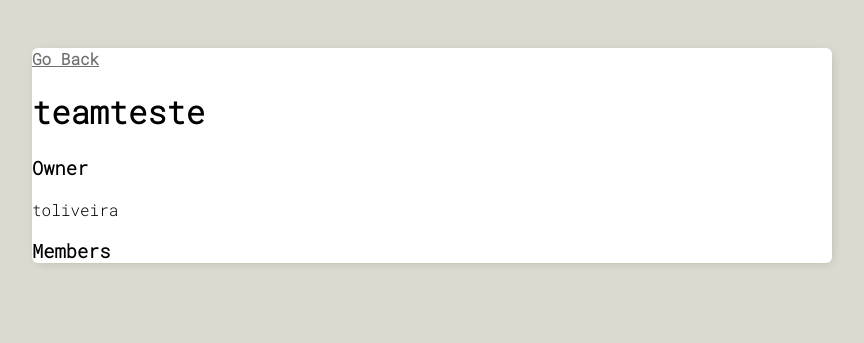
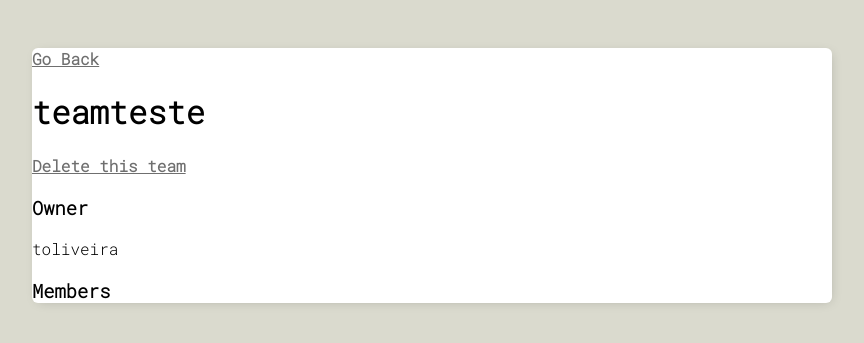
Before and after one commit to TiagoOliveiraa/ToDoApp_Django, a Django app: page /team-detail/3 in a window 1280 px wide. Shown: the top 343 px of the page, without its empty margins (208-1072 px from the left). Run offline with Django 4.2, Linux system fonts and the light colour scheme; a user stored in the database is signed in; data comes from the database, SQL or seed files in the repository; both versions use the stored data as it was after the commit.

Commit message:
Team Editing finished, started the team-task finishing

```diff
--- a/main/templates/main/team_detail.html
+++ b/main/templates/main/team_detail.html
@@ -9,17 +9,18 @@ Team Detail
 <a href="{% url 'team-task-list' team.id%}">Go Back</a>
 
 <h1>{{team.name}}</h1>
+<a href="{% url 'team-delete' team.id%}">Delete this team</a>
 
     <h3>Owner</h3>
     {{team.owner}}
     <h3>Members</h3>
     {% for member in members %}
         <p>{{member.username}}</p>
-        <a>X</a>
+        <a href = "{% url 'remove-from-team' team.id member.id%}">X</a>
         {% if member not in moderators %}
-        <a>Add as moderator</a>
+        <a href="{% url 'add-moderator' team.id member.id%}">Add as moderator</a>
         {% else %}
-        <a>Remove as moderator</a>
+        <a href="{% url 'remove-moderator' team.id member.id%}">Remove as moderator</a>
         {% endif %}
     {% endfor %}
 
--- a/main/templates/main/team_task_list.html
+++ b/main/templates/main/team_task_list.html
@@ -11,8 +11,10 @@ Team Task list
 
     {% for task in tasks %}
         <h1>{{task.title}}</h1>
+        <a href="{% url 'task-update' task.id%}">edit</a>
+        <a href="{% url 'task-delete' task.id%}">X</a>
     {% endfor %}
-
+    <br>
     <a href="{% url 'team-task-create' myteam.id %}">Create new task</a>
     {% if request.user == myteam.owner %}
     <a href="{% url 'team-detail' myteam.id %}">Edit Team</a>
--- a/main/urls.py
+++ b/main/urls.py
@@ -1,6 +1,7 @@
 from django.urls import path
 from .views import taskList, taskDetail, taskCreate, taskDelete, taskUpdate, CustomLogin, RegisterPage
-from .views import teamList,teamTaskList, teamTaskCreate, teamCreate, teamEdit
+from .views import teamList,teamTaskList, teamTaskCreate, teamCreate, teamEdit, teamDelete
+from .views import removeFromTeam, add_as_moderator, remove_as_moderator
 from .views import teamInvite, inviteList, accept_invite, accept_invite_home, deny_invite, deny_invite_home
 from django.contrib.auth.views import LogoutView
 
@@ -23,5 +24,9 @@ urlpatterns = [
     path('deny-invite-home/<int:id>/', deny_invite_home, name="deny-invite-home"),
     path('accept-invite/<int:id>/', accept_invite, name="accept-invite"),
     path('deny-invite/<int:id>/', deny_invite, name="deny-invite"),
-    path('team-detail/<int:pk>',teamEdit.as_view(), name="team-detail")
+    path('team-detail/<int:pk>',teamEdit.as_view(), name="team-detail"),
+    path('add-moderator/<int:teamid>/<int:userid>/',add_as_moderator, name="add-moderator"),
+    path('remove-moderator/<int:teamid>/<int:userid>/',remove_as_moderator, name="remove-moderator"),
+    path('remove-from-team/<int:teamid>/<int:userid>/',removeFromTeam, name="remove-from-team"),
+    path('team-delete/<int:pk>', teamDelete.as_view(), name="team-delete"),
 ]
--- a/main/views.py
+++ b/main/views.py
@@ -132,7 +132,7 @@ class teamCreate(LoginRequiredMixin, CreateView):
     model = Team
     context_object_name = 'team'
     fields = ['name']
-    success_url = reverse_lazy('tasks')
+    success_url = reverse_lazy('team-list')
 
     def form_valid(self, form):
         form.save()
@@ -153,6 +153,51 @@ class teamEdit(LoginRequiredMixin, DetailView):
         context['members'] = context['members'].exclude(id = owner.id)
         context['moderators'] = context['team'].moderator.all()
         return context
+
+class teamDelete(LoginRequiredMixin,DeleteView):
+    model = Team
+    context_object_name = 'team'
+    success_url = reverse_lazy('team-list')
+
+class teamTaskUpdate(LoginRequiredMixin, UpdateView):
+
+    model = Task
+    fields = ['title','description','urgent','complete']
+    success_url = reverse_lazy('team-list')
+
+class teamTaskDelete(LoginRequiredMixin, DeleteView):
+
+    model = Task
+    context_object_name = 'task'
+
+    def get_success_url(self):
+        con
+        return super().get_success_url()
+    success_url = reverse_lazy('team-list')
+
+
+def add_as_moderator(request,teamid,userid):
+    team = Team.objects.get(id = teamid)
+    user = User.objects.get(id = userid)
+    team.moderator.add(user)
+
+    return HttpResponse(f"<html><script>window.location.replace('/team-detail/{teamid}');</script></html>")
+
+def remove_as_moderator(request,teamid,userid):
+    team = Team.objects.get(id = teamid)
+    user = User.objects.get(id = userid)
+    team.moderator.remove(user)
+
+    return HttpResponse(f"<html><script>window.location.replace('/team-detail/{teamid}');</script></html>")
+
+def removeFromTeam(request,teamid,userid):
+    team = Team.objects.get(id = teamid)
+    user = User.objects.get(id = userid)
+    if user in team.moderator.all():
+        team.moderator.remove(user)
+    team.member.remove(user)
+
+    return HttpResponse(f"<html><script>window.location.replace('/team-detail/{teamid}');</script></html>")
 
 # Invite Stuff
 
@@ -185,39 +230,31 @@ class inviteList(LoginRequiredMixin, ListView):
 
 def accept_invite(request,id):
     invite = invitations.objects.get(id = id)
+    team = Team.objects.get(id = invite.teamID.id)
     invite.teamID.member.add(request.user)
     invite.delete()
 
-    return HttpResponse("""<html><script>window.location.replace('/invite-list/');</script></html>""")
+    count = team.moderator.count()
+
+    if count > 1:
+        return HttpResponse("<html><script>window.location.replace('/invite-list/');</script></html>")
+    else:
+        return HttpResponse("<html><script>window.location.replace('/team-list/');</script></html>")
 
 def deny_invite(request,id):
     invite = invitations.objects.get(id = id)
     invite.delete()
 
-    return HttpResponse("""<html><script>window.location.replace('/invite-list/');</script></html>""")
+    return HttpResponse("<html><script>window.location.replace('/invite-list/');</script></html>")
 
 def accept_invite_home(request,id):
     invite = invitations.objects.get(id = id)
     invite.delete()
 
-    return HttpResponse("""<html><script>window.location.replace('/team-list/');</script></html>""")
+    return HttpResponse("<html><script>window.location.replace('/team-list/');</script></html>")
 
 def deny_invite_home(request,id):
     invite = invitations.objects.get(id = id)
     invite.delete()
 
-    return HttpResponse("""<html><script>window.location.replace('/team-list/');</script></html>""")
-
-def add_as_moderator(request,TeamId,UserId):
-    team = Team.objects.get(id = TeamId)
-    User = User.objects.get(id = UserId)
-    team.moderator.add(User)
-
-    return HttpResponse("""<html><script>window.location.replacde('/team-detail/{{TeamId}}');</script></html>""")
-
-def remove_as_moderator(request,TeamId,UserId):
-    team = Team.objects.get(id = TeamId)
-    User = User.objects.get(id = UserId)
-    team.moderator.remove(User)
-
-    return HttpResponse("""<html><script>window.location.replacde('/team-detail/{{TeamId}}');</script></html>""")
+    return HttpResponse("<html><script>window.location.replace('/team-list/');</script></html>")
```
Also changed, not shown: main/templates/main/team_confirm_delete.html (added, +22 -0 lines), db.sqlite3.
